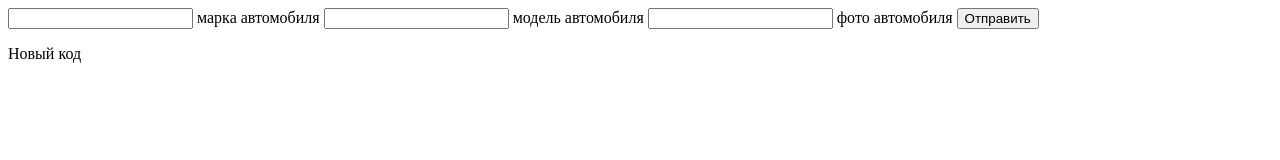
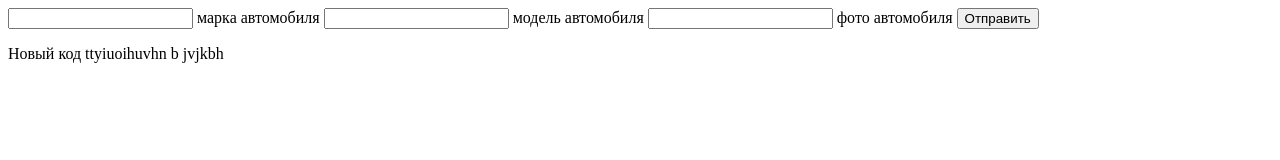
Before and after one commit to NordicLeader/group11, a plain HTML site: page DZ17.go/index.html in a window 1280 px wide. Drawn offline with Linux system fonts and the light colour scheme.

Commit message:
Do commit from CLI 111

```diff
--- a/DZ17.go/index.html
+++ b/DZ17.go/index.html
@@ -10,4 +10,4 @@
 </form>
 
 
-Новый код
+Новый код ttyiuoihuvhn b jvjkbh
```
